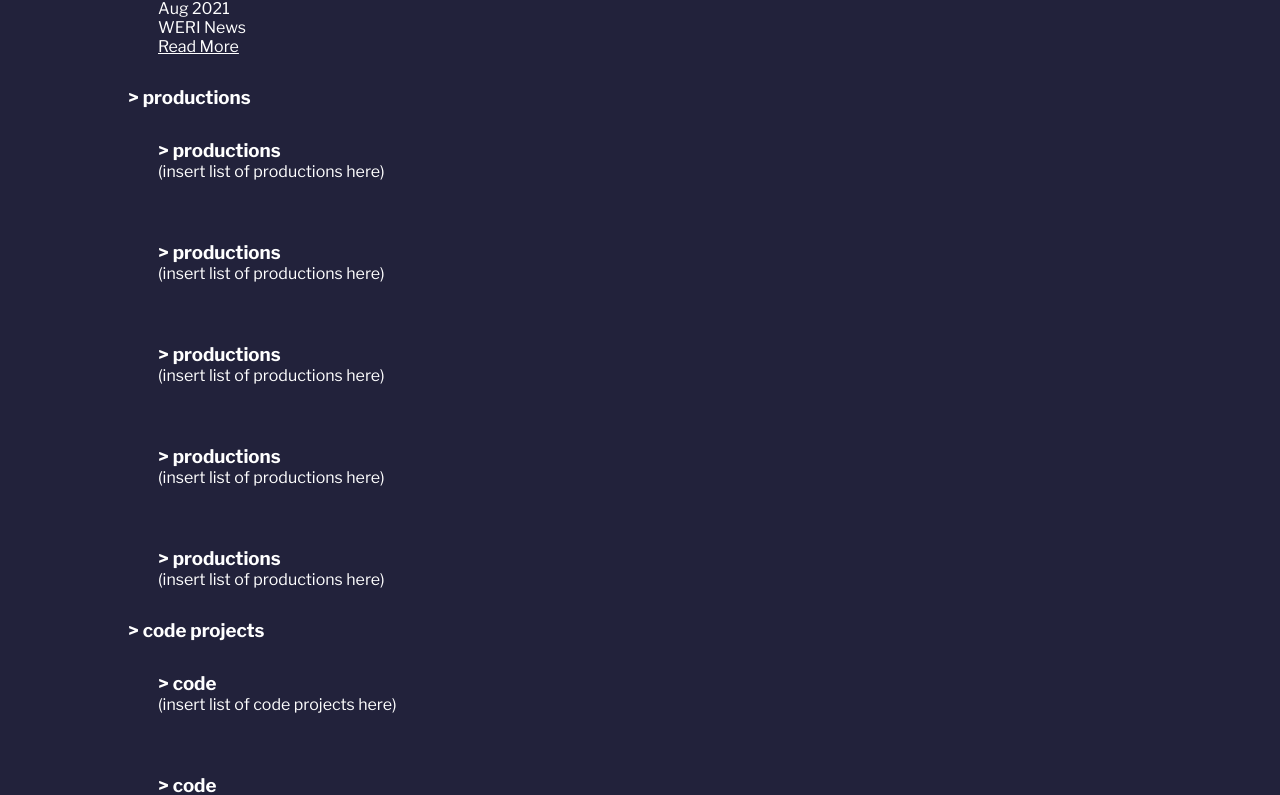
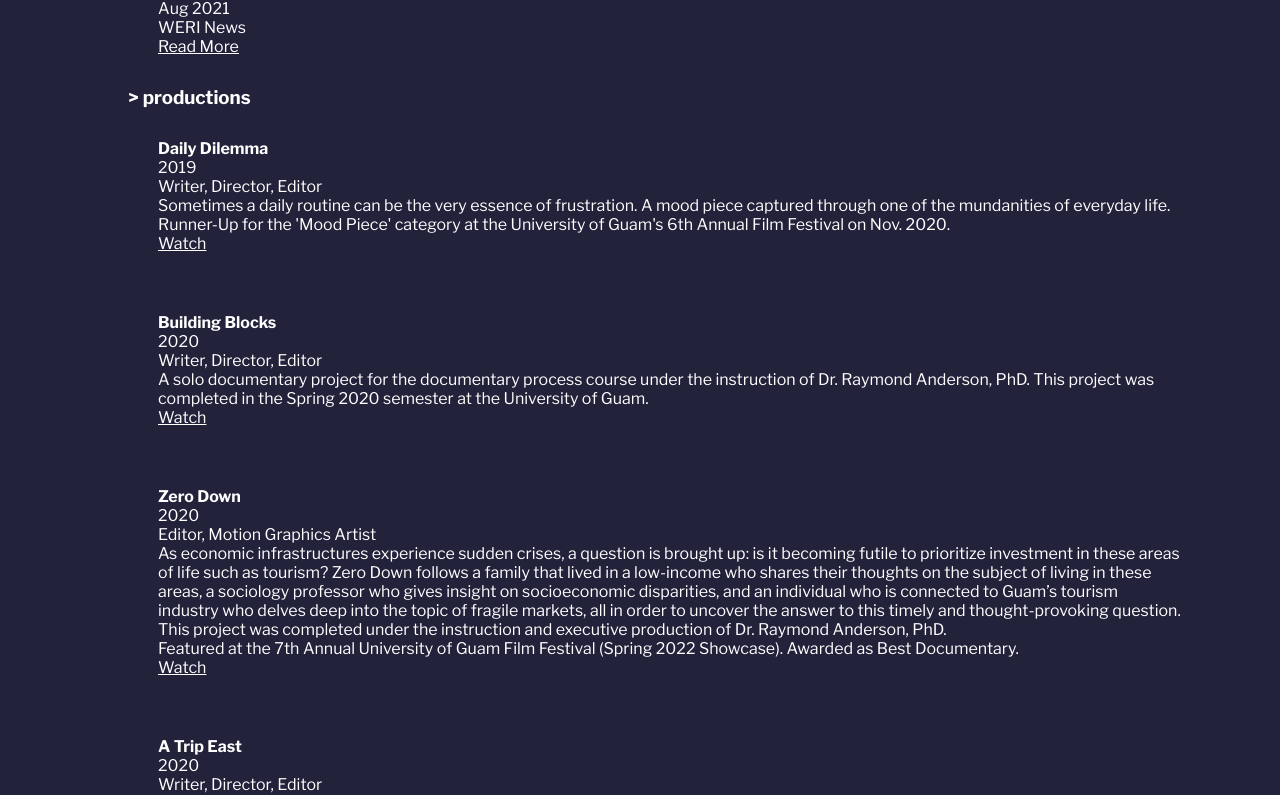
Before and after one commit to dannikate/dannikate.github.io, a React (Create React App) app: page / in a window 1280 px wide. Shown: the part 2852-3647 px from the top of the page. Built offline with nearby package versions, Linux system fonts and the light colour scheme.

Commit message:
updated production compt; added new TODO

```diff
--- a/src/components/Productions.js
+++ b/src/components/Productions.js
@@ -1,10 +1,16 @@
 import React from "react"
 
-export default function Productions() {
+export default function Productions(props) {
     return (
         <div className="productions">
-            <h3>> productions</h3>
-            <p>(insert list of productions here)</p>
+            <h4>{props.title}</h4>
+            {/* <p>(insert list of productions here)</p> */}
+            {/* TODO: update as a list*/}
+            <p>{props.year}</p>
+            <p>{props.positions}</p>
+            <p>{props.synopsis}</p>
+            <p>{props.recognition}</p>
+            <a href={props.link}>Watch</a>
         </div>
     )
 }
```
